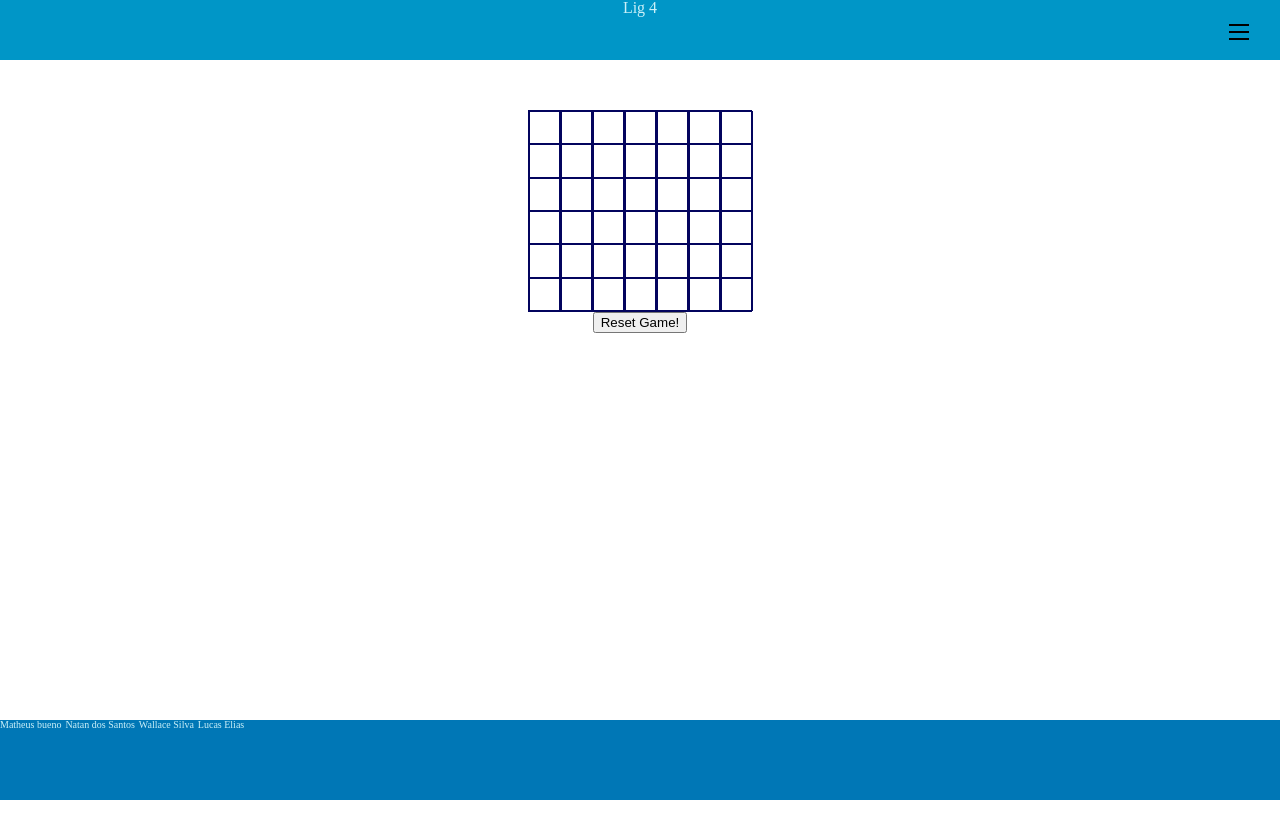
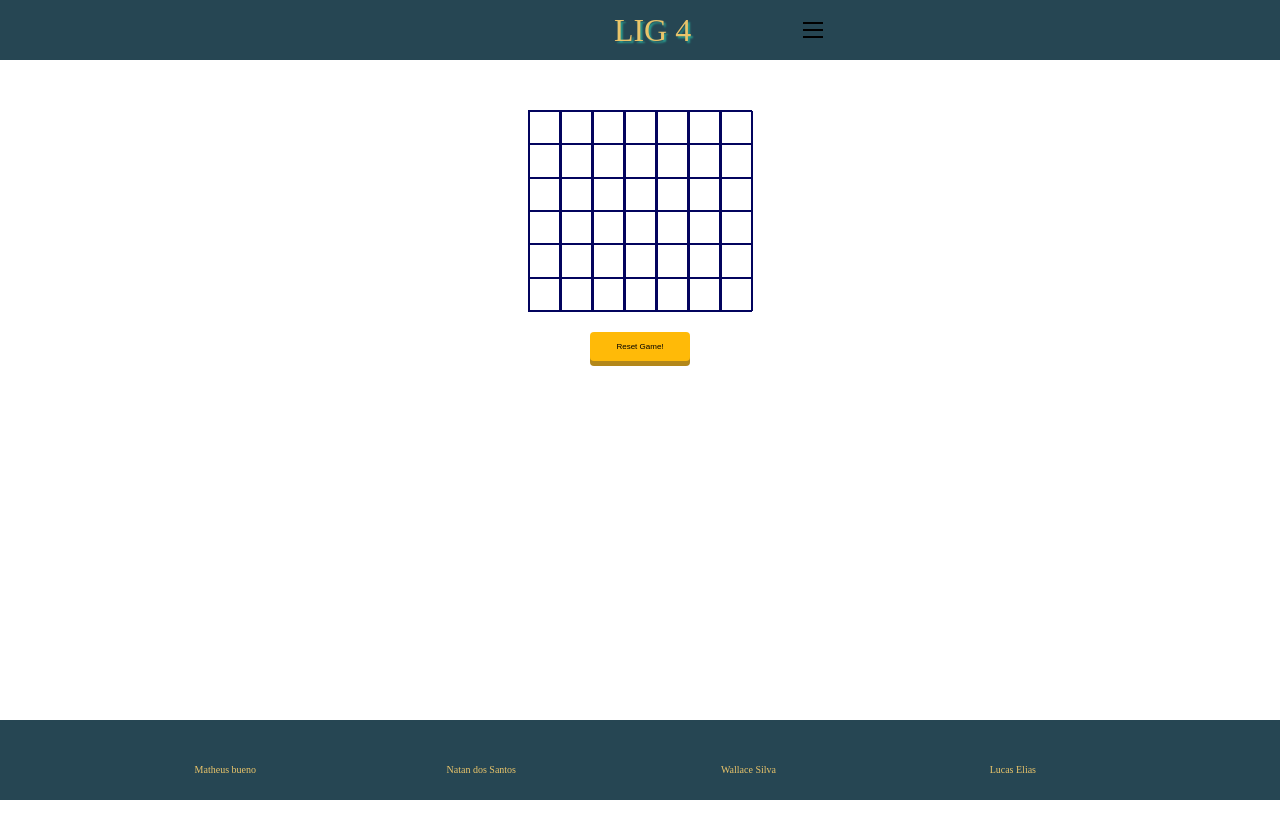
Before and after one commit to Kenzie-Academy-Brasil-Developers/entrega-lig-4-sprint-5-matheusblm, a plain HTML site: page index.html in a window 1280 px wide. Both pictures are taken after a click on the button "vs CPU". Drawn offline with Linux system fonts and the light colour scheme.

Commit message:
Alterado o layout base

```diff
--- a/css/style.css
+++ b/css/style.css
@@ -61,11 +61,26 @@ table {
 header{
 	text-align: center;
 	width: 100%;
-	background-color: #0096c7;
+	background-color: var(--cor-1);
 	margin-bottom: 50px;
 	height: 60px;
 	color: #caf0f8;
+    display: flex;
+    flex-direction: row;
+    flex-wrap: wrap;
+    align-content: center;
 }
+#title{
+    width: 54%;
+    text-align: end;
+    margin: 0;
+    text-transform: uppercase;
+    color: var(--cor-3);
+    text-shadow: var(--cor-2) 2px 2px 2px;
+    font-size: 2rem;
+
+}
+
 header span {
 	vertical-align: center;
 }
@@ -125,12 +140,49 @@ header span {
 
 .hidden{
 	display: none;
+    transition: 0.5s;
+}
+.getOut{
+
+    /* Saida para cima
+    position: absolute;
+    top: -638px; */
+    /* Opacidade */
+    opacity: 0;
+    transition: 1s;
+    /* Saida para o lado
+    position: absolute;
+    left: -150%;
+    transition: 2s; */
 }
 .on{
     border-radius: 8px;
     border-style: hidden;
     margin: 5px 0px 5px;
     font-size: 15px;
+}
+
+#buttonReset{
+    border-style: hidden;
+    border-radius: 4px;
+    padding: 10px;
+    font-size: 0.5rem;
+    background-color: #ffba08;
+    color: #000;
+    width: 100px;
+    box-shadow: 0 5px #b38719;
+    transition: 0.2s;
+    margin-top: 20px;
+}
+
+#buttonReset:hover{
+	background-color: #f48c06;
+	cursor: pointer;
+}
+
+#buttonReset:active{
+	transform: translateY(5px);
+	box-shadow: none;
 }
 .disk {
     border-radius: 50%;
@@ -170,20 +222,24 @@ footer{
 	width: 100%;
 	position: absolute;
 	bottom: 0;
-	background-color: #0077b6;
+	background-color: var(--cor-1);
 	height: 10%;
 	text-align: end;
+    line-height: 100px;
+
 }
 #names{
-	display: flex;
-	flex-direction: row;
-	flex-wrap: wrap;
-	align-content: space-around;
+    display: flex;
+    flex-direction: row;
+    flex-wrap: wrap;
+    width: 100%;
+    margin: 0 auto;
 }
 #names li{
 	font-size: 10px;
 	margin-right: 4px;
-	color: #caf0f8;
+	color: var(--cor-3);
+    width: 20%;
 }
 header nav{
     display: flex;
--- a/index.html
+++ b/index.html
@@ -12,7 +12,7 @@
 <body>
     <div id="bigContainer">
         <header>
-            <h1>Lig 4</h1>
+            <h1 id="title">Lig 4</h1>
             <nav id="nav">
                 <button id="buttonSandwich">
                     <span id="hamburguer"></span>
--- a/script/script.js
+++ b/script/script.js
@@ -146,8 +146,12 @@ function checkHorizontal(x, y) {
 function createBoard() {
 
     let startContainer = document.getElementById('startContainer')
-    if(startContainer !==null){
-    startContainer.remove()
+    let credits = document.querySelector('.gameCreditDefault')
+    if(startContainer !== null && credits !== null){
+    credits.classList.remove("gameCreditDefault")
+    startContainer.classList.add("getOut")
+    startContainer.classList.remove("startContainerDefault")
+    startContainer.classList.add("getOut")
     }
     let gameContainer = document.getElementById('container')
 
```
